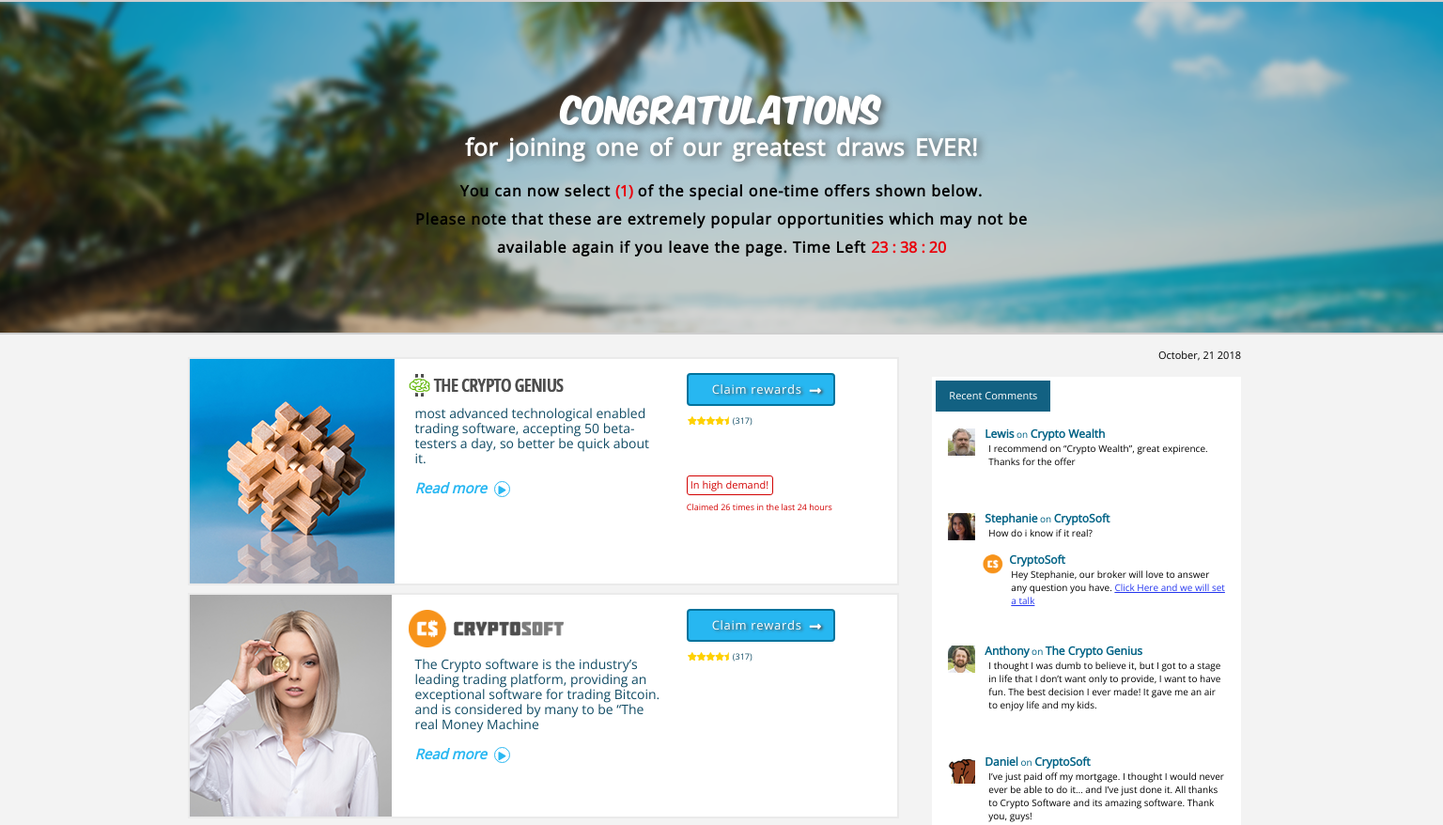
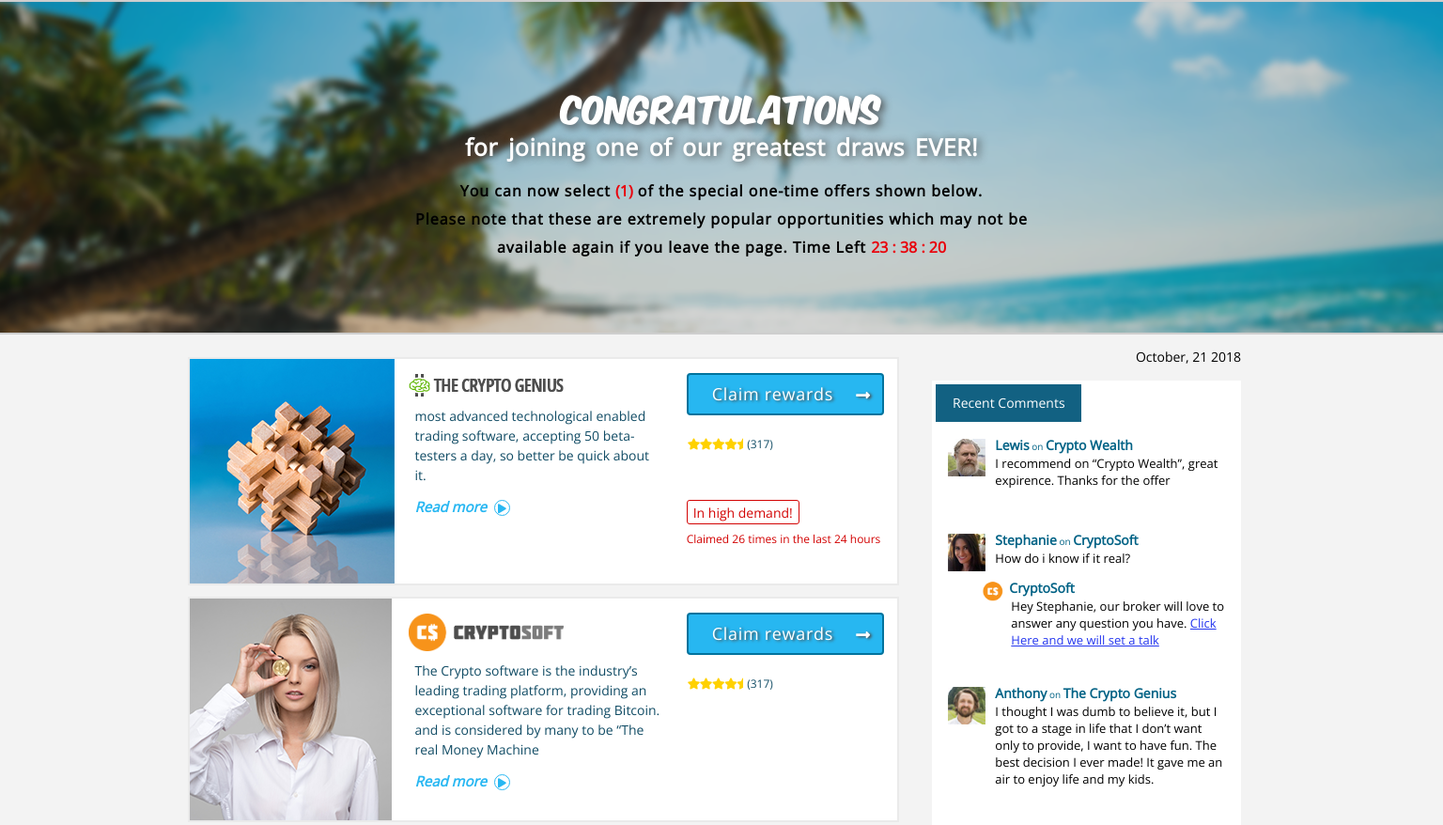
Before and after one commit to nancyhenry89/cfd, a plain HTML site: page index.html in a window 1536 px wide. Shown: the top 878 px of the page at 94% size. Drawn offline with nearby package versions, Linux system fonts and the light colour scheme; a web font is replaced by a local one.

Commit message:
Large screen

```diff
--- a/assets/css/styles.css
+++ b/assets/css/styles.css
@@ -44,12 +44,11 @@ header p span{color:#e9000b;letter-spacing:0}
 .offers{text-align:left}
 .title .text{float:left}
 .container-fluid.content>.container{max-width:100%}
-.more i:before{font-size:9px}
 .offer-info button{width:158px;background:#27b7f1;border: 2px solid #00739d;color:#fff;margin-top:15px;text-shadow:2px 1px 3px #4a4a4a;font-size:13px;text-align:left;padding-left:25px;letter-spacing:.7px;height:35px;transition:all .5s ease;position:relative;max-width:100%;}
 .review i{font-size:9px;color:#ffd100;margin-left:-4px}
 .review{margin-top:4px;margin-left:5px}
 .review span{font-size:9px;margin-left:0}
-.demand{color:#d30404;font-size:9px}
+.demand{color:#d30404;font-size:9px;}
 .demand .box{border:1px solid;border-radius:3px;height:21px;width:92px;margin-top:50px;font-size:11px;padding:3px;line-height:12px;margin-bottom:7px}
 .comment.left{float:left;margin-top:18px;text-align:left;width:100%;margin-bottom:30px}
 .comment.right{float:right;text-align:-webkit-auto;margin-top:-14px;margin-left:36px;margin-bottom:23px}
@@ -81,9 +80,9 @@ p.desc{display:inline-block;width:auto;float:none;margin-top:14px;font-size:15px
 .more{display:inline-block;float:none}
 .demand .box{margin-top:0;display:inline-block;height:26px;float:left;width:120px;font-size:14px;line-height:17px}
 .demand p{display:inline;font-size:12px;line-height:26px}
-h1{margin-top:50px;font-size:32px}
+h1{margin-top:50px;font-size: 31px;}
 h3{font-size:22px;margin-bottom:37px;line-height:29px}
-header p{font-size:15px;width:90%;line-height:24px}
+header p{font-size: 13px;width:90%;line-height:24px;}
 .mobile{display:block}
 .desktop{display:none}
 .comments .date{display:none}
@@ -105,9 +104,50 @@ button.primary-btn.btn.recent:after{content:"";height:2px;width:calc(100vw - 60p
 }
 }
 @media screen and (max-width: 767px) {
-header{height:177px;margin-bottom:177px}
+header{height:177px;margin-bottom: 168px;}
 }
 @media screen and (min-width: 1400px) {
+    .offer-info button {
+    width: 210px;
+    height: 45px;
+    font-size: 18px;
+}
+
+.offer-info button i {
+    top: 13px;
+    font-size: 17px;
+}
+    .demand .box {
+    font-size: 14px;
+    width: 120px;
+    height: 26px;
+    line-height: 19px;
+    text-align: center;
+}
+
+.review {
+    margin-top: 20px;
+}
+
+.demand {
+    font-size: 12px;
+}
+
+.review span {
+    font-size: 12px;
+}
+
+.review i {
+    font-size: 12px;
+}
+
+.more i:before {
+    font-size: 10px;
+}
+
+.more i {
+    line-height: 13px;
+}
     .more {
     font-size: 15px;
 }
@@ -119,5 +159,36 @@ header{height:177px;margin-bottom:177px}
     h1{margin-top: 94px;font-size:35px;}
     h3{font-size:25px}
     header p{font-size:16px;width:700px;line-height: 30px;}
-    p.desc{font-size:14px}
+    p.desc{font-size:14px;line-height: 21px;}
+    .offer{margin-bottom: 12px;}
+    .offer-img {
 }
+
+.comments .date {
+    font-size: 14px;
+}
+
+button.primary-btn.btn.recent {
+    width: 155px;
+    height: 40px;
+    font-size: 14px;
+}
+
+.name b {
+    font-size: 14px;
+}
+
+.comment .pic {
+    width: 40px;
+}
+
+.comment-text {
+    font-size: 13px;
+    line-height: 18px;
+    padding-left: 67px;
+}
+
+footer img {
+    width: 260px;
+}
+}
```
